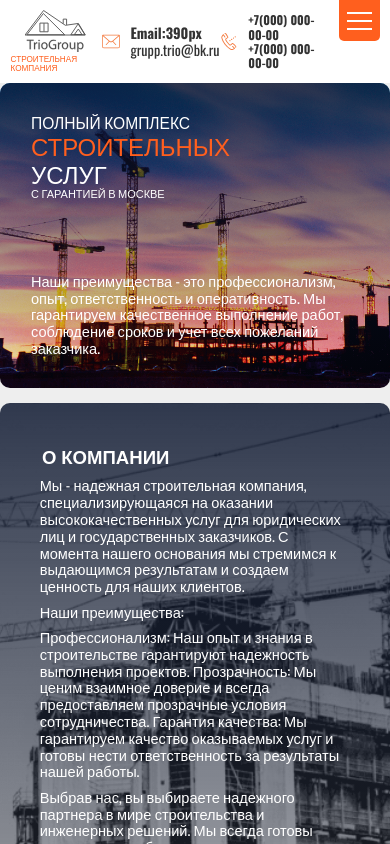
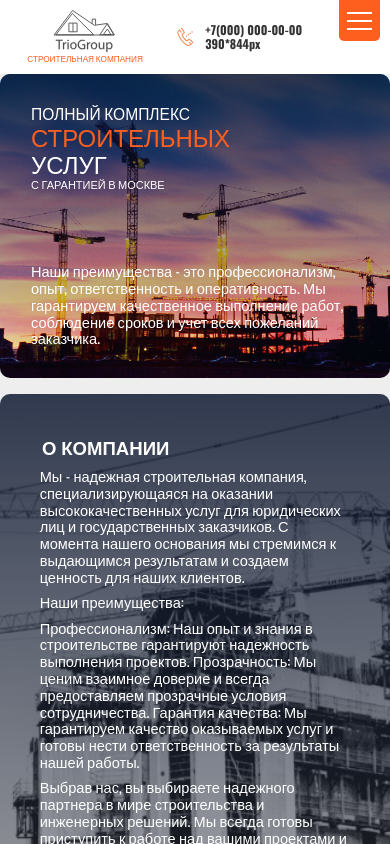
Before and after one commit to NekhayTimur23/Tiogroup, a Next.js app: page / in a window 390 px wide. Shown: the top 844 px of the page. Built offline with nearby package versions, Linux system fonts and the light colour scheme.

Commit message:
меняю моб.версию полностью #4

```diff
--- a/src/components/PhoneComponents/Phone.jsx
+++ b/src/components/PhoneComponents/Phone.jsx
@@ -1,4 +1,3 @@
-import { useState } from "react";
 import styles from "./Phone.module.sass";
 import MainSectionPhone from "./mainSectionPhone/MainSectionPhone";
 import AboutSectionPhone from "./aboutSectionPhone/AboutSectionPhone";
@@ -7,29 +6,17 @@ import GallerySectionPhone from "./gallerySectionPhone/GallerySectionPhone";
 import HeaderSectionPhone from "./headerSectionPhone/HeaderSectionPhone";
 
 function Phone() {
-  const [modalNavOn, setModalNavOn] = useState(false);
-
-  const addModalNav = () => {
-    setTimeout(function () {
-      setModalNavOn(!modalNavOn);
-    }, 300);
-  };
 
   return (
     <div
       className={styles.phone}
-      onClick={() => setModalNavOn(false)}
-      onScroll={addModalNav}
     >
       <div
         className={styles.phoneContainer}
-        onClick={(e) => e.stopPropagation()}
       >
         <div className={styles.phoneContent}>
           <div className={styles.phoneSections}>
             <HeaderSectionPhone
-              modalNavOn={modalNavOn}
-              addModalNav={addModalNav}
             />
             <MainSectionPhone />
             <AboutSectionPhone />
--- a/src/components/PhoneComponents/headerSectionPhone/HeaderSectionPhone.jsx
+++ b/src/components/PhoneComponents/headerSectionPhone/HeaderSectionPhone.jsx
@@ -2,16 +2,24 @@ import { useState, useEffect } from "react";
 import ModalNav from "../modal/ModalNav";
 import styles from "./HeaderSectionPhone.module.sass";
 
-export default function HeaderSectionPhone({ modalNavOn, addModalNav }) {
+export default function HeaderSectionPhone() {
+  const [windowWidth, setWindowWidth] = useState(
+    typeof window !== "undefined" ? ([window.innerWidth,"*", window.innerHeight ]) : 0
+  );
+  const [modalNavOn, setModalNavOn] = useState(false);
 
-  const [windowWidth, setWindowWidth] = useState(
-    typeof window !== "undefined" ? window.innerWidth : 0
-  );
+  const addModalNav = () => {
+    setTimeout(function () {
+      setModalNavOn(!modalNavOn);
+    }, 300);
+  };
 
   useEffect(() => {
     function handleResize() {
-      setWindowWidth(window.innerWidth);
+      setWindowWidth([window.innerWidth,"*", window.innerHeight]);
     }
+
+    console.log(windowWidth);
 
     // Добавить слушателя событий изменения размера окна
     window.addEventListener("resize", handleResize);
@@ -21,6 +29,7 @@ export default function HeaderSectionPhone({ modalNavOn, addModalNav }) {
       window.removeEventListener("resize", handleResize);
     };
   }, []);
+
   const telegramChannelUrl = "https://t.me/+79189255217";
   const whatsAppChannelUrl = "https://wa.me/+79189255217";
 
@@ -43,11 +52,11 @@ export default function HeaderSectionPhone({ modalNavOn, addModalNav }) {
             <img src="/headerimg/call.svg" alt="" />
             <div className={styles.headerPhoneCallText}>
               <p>+7(000) 000-00-00</p>
-              <p>+7(000) 000-00-00</p>
+              <p>{windowWidth}px</p>
             </div>
           </div>
         </div>
-        <div className={styles.headerPhoneButtonModal}>
+        <div onClick={addModalNav} className={styles.headerPhoneButtonModal}>
           <div className={styles.headerButton}></div>
           <div className={styles.headerButton}></div>
           <div className={styles.headerButton}></div>
--- a/src/components/PhoneComponents/headerSectionPhone/HeaderSectionPhone.module.sass
+++ b/src/components/PhoneComponents/headerSectionPhone/HeaderSectionPhone.module.sass
@@ -5,6 +5,8 @@
         display: flex
         justify-content: space-around
         padding: calc(10px + (15 - 10)*(100vw - 320px) / (1024 - 320)) calc(70px + (80 - 70)*(100vw - 320px) / (1024 - 320)) calc(10px + (15 - 10)*(100vw - 320px) / (1024 - 320)) calc(10px + (15 - 10)*(100vw - 320px) / (1024 - 320))
+        @media (max-width: 500px)
+            justify-content: space-around
         .headerPhoneLogo, .headerPhoneEmail, .headerPhoneCall
             display: flex
             align-items: center
@@ -25,6 +27,8 @@
                 font-size: calc(14px + (16 - 14)*(100vw - 320px) / (1024 - 320))
             & p:first-child
                 font-weight: bold
+            @media (max-width: 500px)
+                display: none
         .headerPhoneCall
             img
                 width: calc(18px + (20 - 18)*(100vw - 320px) / (1024 - 320))
```
